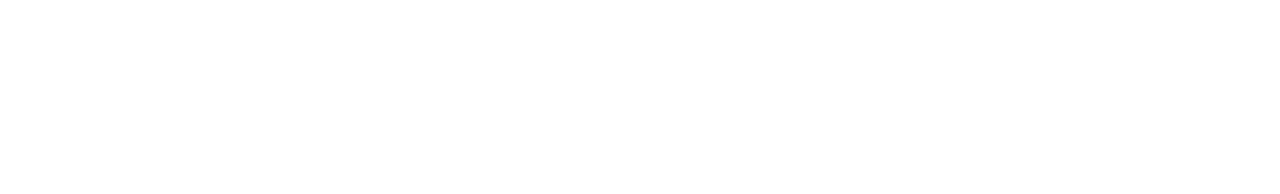
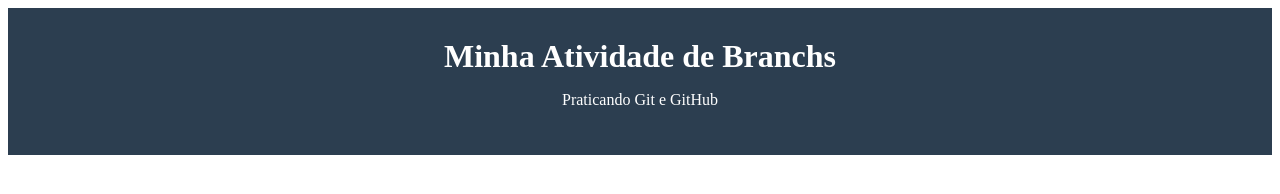
Before and after one commit to Emanuelgg777/atividade-branchs, a plain HTML site: page index.html in a window 1280 px wide. Drawn offline with Linux system fonts and the light colour scheme.

Commit message:
Estiliza o cabeçalho

```diff
--- a/index.html
+++ b/index.html
@@ -9,6 +9,10 @@
 
   <!-- CABECALHO -->
 
+<header>
+  <h1>Minha Atividade de Branchs</h1>
+  <p>Praticando Git e GitHub</p>
+</header>
 
   <!-- MENU -->
 
--- a/style.css
+++ b/style.css
@@ -0,0 +1,10 @@
+header {
+  background-color: #2c3e50;
+  color: white;
+  text-align: center;
+  padding: 30px 20px;
+}
+
+header h1 {
+  margin: 0;
+}
```
